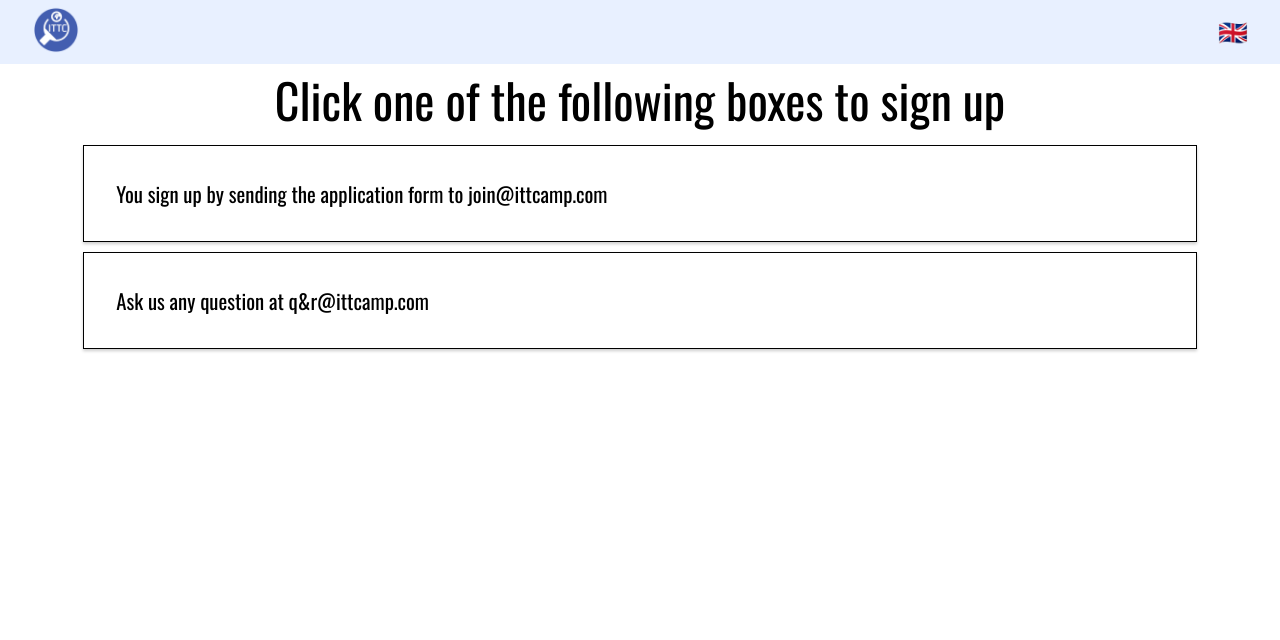
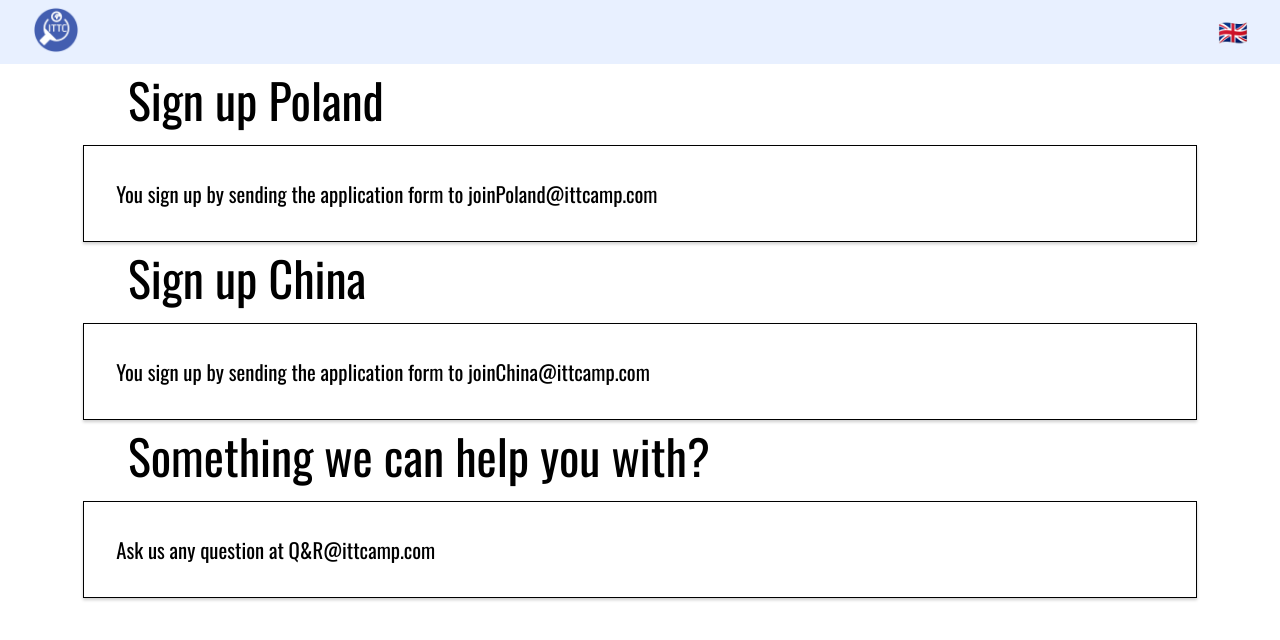
Before and after one commit to mikkelgud/InternationalTableTennisCamp, a React (Create React App) app: page /signup in a window 1280 px wide. Shown: the top 640 px of the page. Built offline with nearby package versions, Linux system fonts and the light colour scheme.

Commit message:
-Sign up is now up and running with smooth direct emailLinks! -Added files for Poland&chinaTravel. -Changed emoji for stay

```diff
--- a/src/components/Home.js
+++ b/src/components/Home.js
@@ -14,7 +14,7 @@ justify-content: center;
 `
 
 const flightEmoji = "✈️";
-const stayEmoji = "🏯";
+const stayEmoji = "🏠";
 const safetyEmoji= "👨‍👩‍👧‍👦";
 const leadersEmoji = "👩🏻‍🏫";
 const aboutUsEmoji= "🏆";
--- a/src/components/SignUp.js
+++ b/src/components/SignUp.js
@@ -2,27 +2,37 @@ import React from 'react';
 import styled from 'styled-components';
 import StyledDiv from '../styleguides/StyledTextBoxDiv';
 import { StyledText } from '../styleguides/StyledText';
+import { StyledATagLink } from '../styleguides/StyledATagLink';
 import { StyledTextSectionHeader } from '../styleguides/StyledtextSectionHeader';
 
-const HeaderAligner = styled.div`
-display: felx;
-align-items: center;
-justify-content: center;
-`;
+ const HeaderAligner = styled.div`
+ display: flex;
+ align-items: flex-start;
+ justify-content: felx-start;
+ margin-left: 8rem;
+ @media(max-width: 810px){
+    margin-left: 2rem;
+ }
+ `;
 
 
-export default function SignUp(){
-    return(
+export default function SignUp() {
+    return (
         <React.Fragment>
-            <HeaderAligner>
-            <StyledTextSectionHeader>Click one of the following boxes to sign up</StyledTextSectionHeader>
-            </HeaderAligner>
-        <StyledDiv>
-            <StyledText>You sign up by sending the application form to join@ittcamp.com</StyledText>
-        </StyledDiv>
-        <StyledDiv>
-        <StyledText>Ask us any question at q&r@ittcamp.com</StyledText>
-    </StyledDiv>
-    </React.Fragment>
+            <HeaderAligner> <StyledTextSectionHeader>Sign up Poland</StyledTextSectionHeader></HeaderAligner>
+            <StyledATagLink href="mailto: Joinpoland@ittcamp.com"><StyledDiv>
+                <StyledText>You sign up by sending the application form to joinPoland@ittcamp.com</StyledText>
+            </StyledDiv></StyledATagLink>
+            <HeaderAligner> <StyledTextSectionHeader>Sign up China</StyledTextSectionHeader></HeaderAligner>
+            <StyledATagLink href="mailto: Joinchina@ittcamp.com"><StyledDiv>
+                <StyledText>You sign up by sending the application form to joinChina@ittcamp.com</StyledText>
+            </StyledDiv></StyledATagLink>
+            <HeaderAligner> <StyledTextSectionHeader>Something we can help you with?</StyledTextSectionHeader></HeaderAligner>
+            <StyledATagLink href="mailto: Q&R@ittcamp.com">
+                <StyledDiv>
+                    <StyledText>Ask us any question at Q&R@ittcamp.com</StyledText>
+                </StyledDiv>
+            </StyledATagLink>
+        </React.Fragment>
     );
 }
--- a/src/components/Stay.js
+++ b/src/components/Stay.js
@@ -6,8 +6,8 @@ import { Wrapper } from '../styleguides/StyledTextBoxWrapper';
 const scheduleHeader = "Schedule and camp life";
 const scheduleText = "Read about the day to day life during the camp.";
 
-const rulesHeader = "Rules (must read)";
-const rulesText = "Read about our rules and consequences.";
+const rulesHeader = "Rules";
+const rulesText = "Read about our rules and consequences. This a must read page, so please learn the rules before the travel";
 
 const dayToDayHeader = "Outside camp life";
 const dayToDayText = "Read about activities we plan to do during the travels outside the camp."
--- /dev/null
+++ b/src/styleguides/StyledATagLink.js
@@ -0,0 +1,8 @@
+import styled from 'styled-components';
+
+export const StyledATagLink = styled.a`
+text-decoration: none;
+  color: black;
+  cursor: pointer;
+  border-radius: 15px;
+`
```
Also changed, not shown: src/components/ChinaTravel.js (added), src/components/PolandTravel.js (added).
